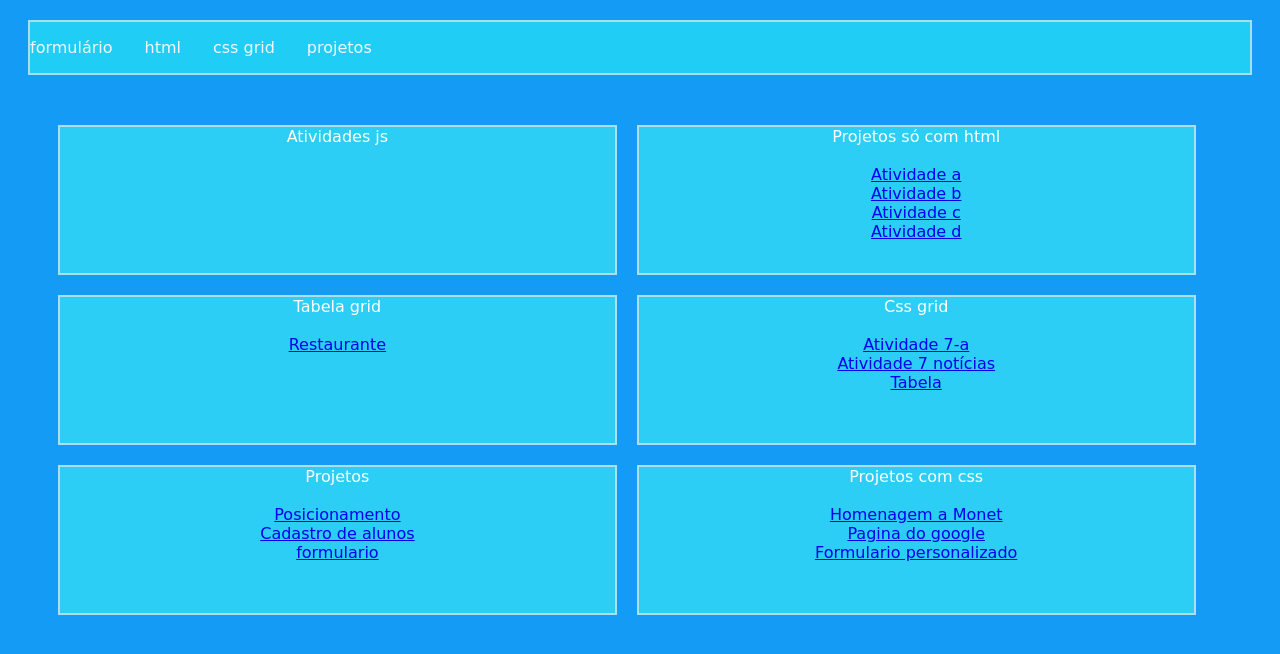
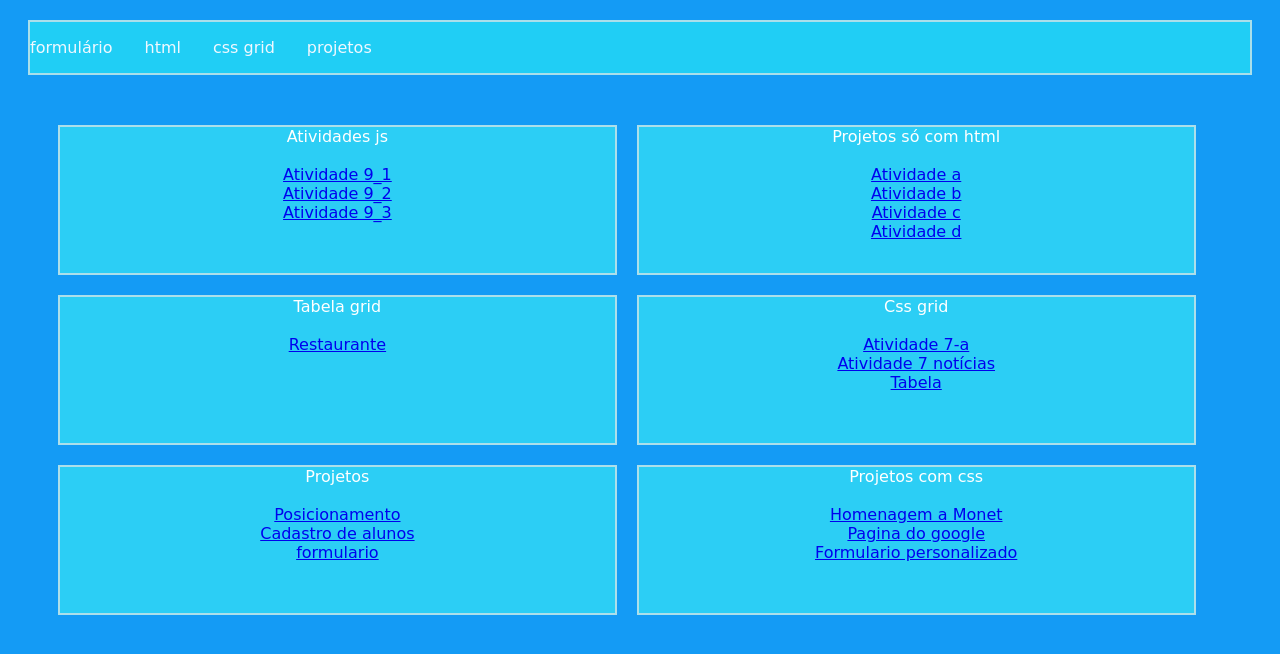
Before and after one commit to felixrai/projet7, a plain HTML site: page index.html in a window 1280 px wide. Drawn offline with Linux system fonts and the light colour scheme.

Commit message:
Update index.html

```diff
--- a/index.html
+++ b/index.html
@@ -18,7 +18,9 @@
     <main>
         <div class="container">
             <div class="item"> <center> Atividades js <br> <br>
-
+                <a href="https://felixrai.github.io/at9_1/"> Atividade 9_1</a> <br>
+                <a href="https://felixrai.github.io/at9_2/"> Atividade 9_2</a> <br>
+                <a href="https://felixrai.github.io/at9_3/"> Atividade 9_3</a>
             </center></div>
             <div class="item"><center> Projetos só com html <br> <br>
                 <a href="https://felixrai.github.io/atividade-a/"> Atividade a </a> <br>
```
